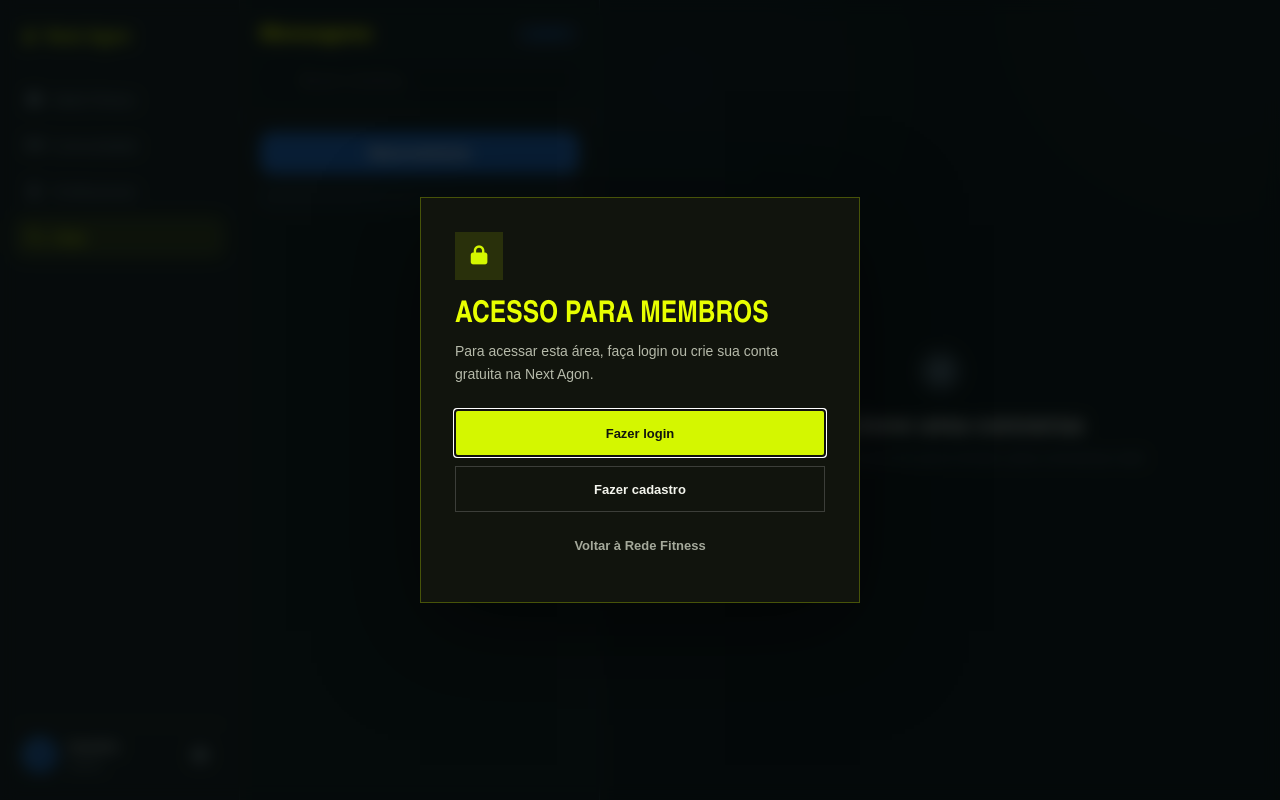
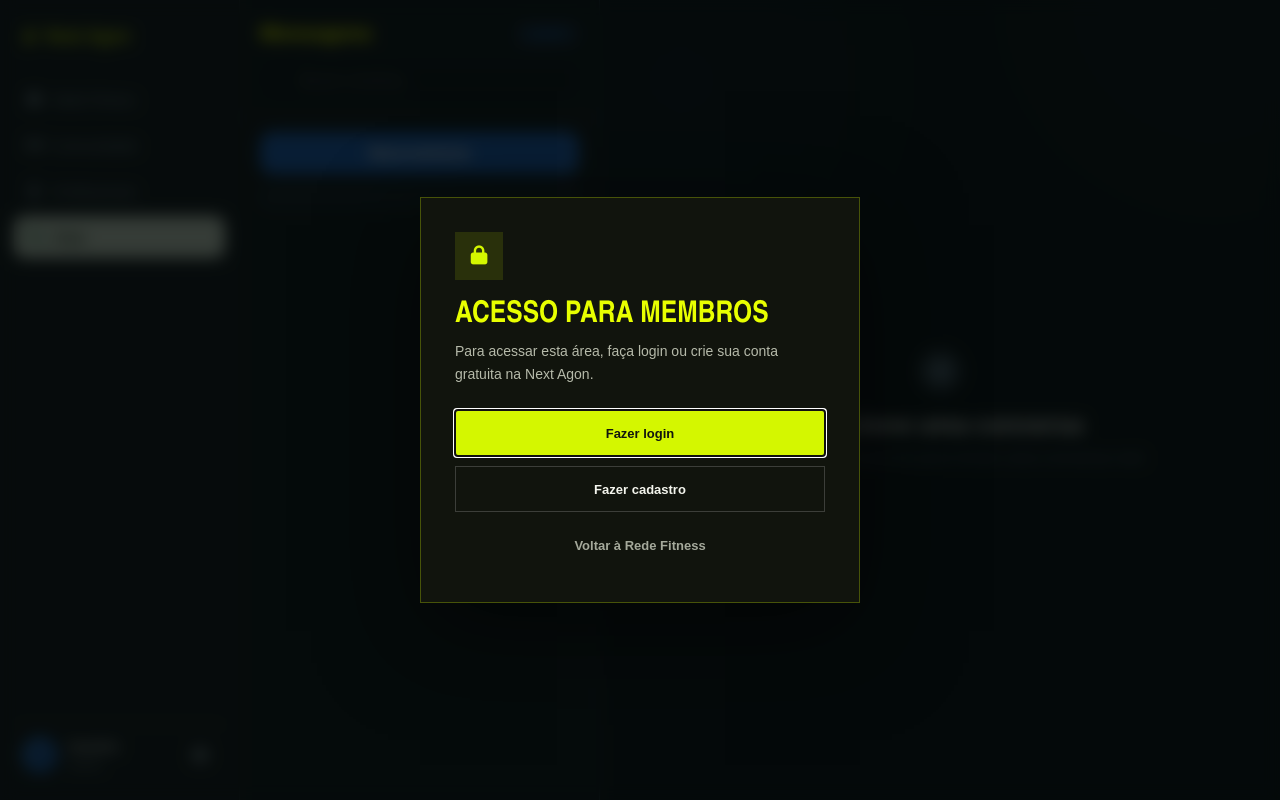
Before and after one commit to RyanLucas11/nextagon, a plain HTML site: page frontend-web/chat.html in a window 1280 px wide. Drawn offline with Linux system fonts and the light colour scheme; no server answers.

Commit message:
fix: padroniza menu lateral em todas as paginas

```diff
--- a/frontend-web/css/navigation.css
+++ b/frontend-web/css/navigation.css
@@ -743,3 +743,40 @@ body.tema-claro .message-row.theirs .message-bubble {
     background: #e3f3ea;
     color: #172c26;
 }
+
+/* ==================================================
+   NEXT AGON - MENU LATERAL PADRONIZADO
+   ================================================== */
+
+/* Item ativo: Rede, Comunidade, Profissionais e Chat */
+body .app > .sidebar .nav-item.active,
+body.page-shell > .sidebar .nav-item.active,
+body .chat-app-shell > .main-sidebar .nav button.active {
+    background: #e3f3ea !important;
+    color: #172c26 !important;
+    border-radius: 10px !important;
+    font-weight: 700 !important;
+}
+
+/* Ícones do item ativo */
+body .app > .sidebar .nav-item.active i,
+body.page-shell > .sidebar .nav-item.active i,
+body .chat-app-shell > .main-sidebar .nav button.active i {
+    color: #16805d !important;
+}
+
+/* Mantém o alinhamento uniforme */
+body .app > .sidebar .nav-item,
+body.page-shell > .sidebar .nav-item,
+body .chat-app-shell > .main-sidebar .nav button {
+    min-height: 42px;
+    padding: 10px 12px;
+    border-radius: 10px;
+    font-size: 14px;
+    font-weight: 500;
+}
+
+/* Preserva a identidade da marca no tema escuro */
+body:not(.tema-claro) .chat-app-shell > .main-sidebar .logo {
+    color: #d4f700 !important;
+}
```
